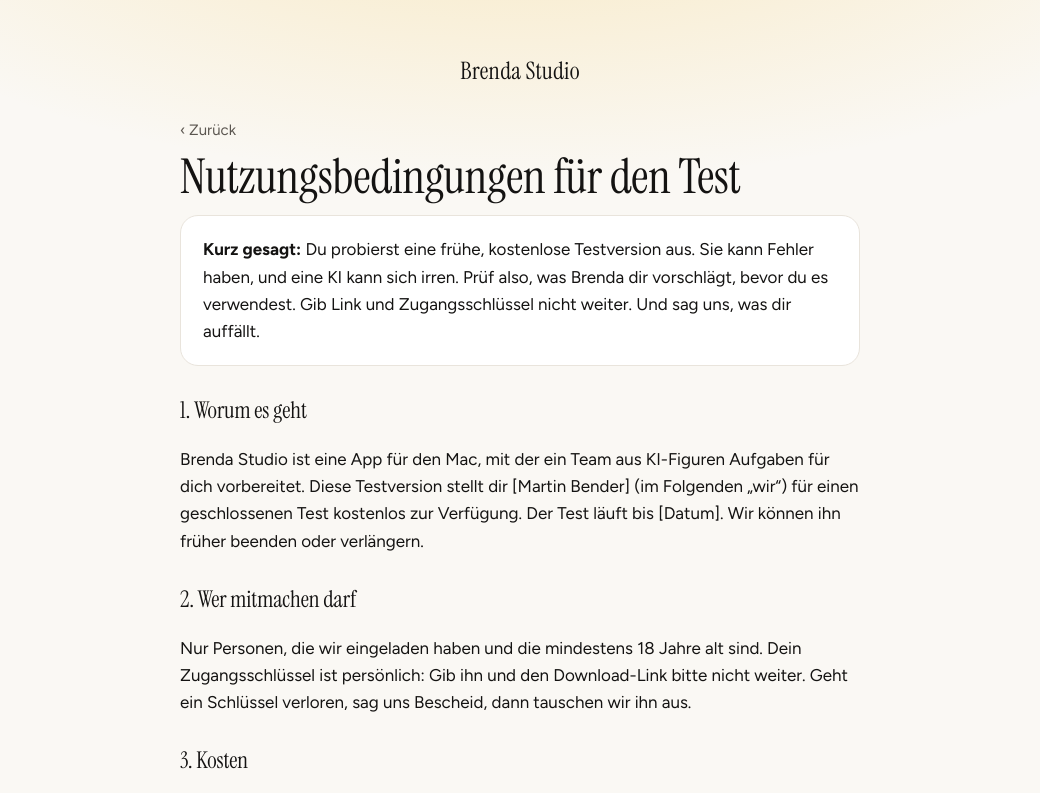
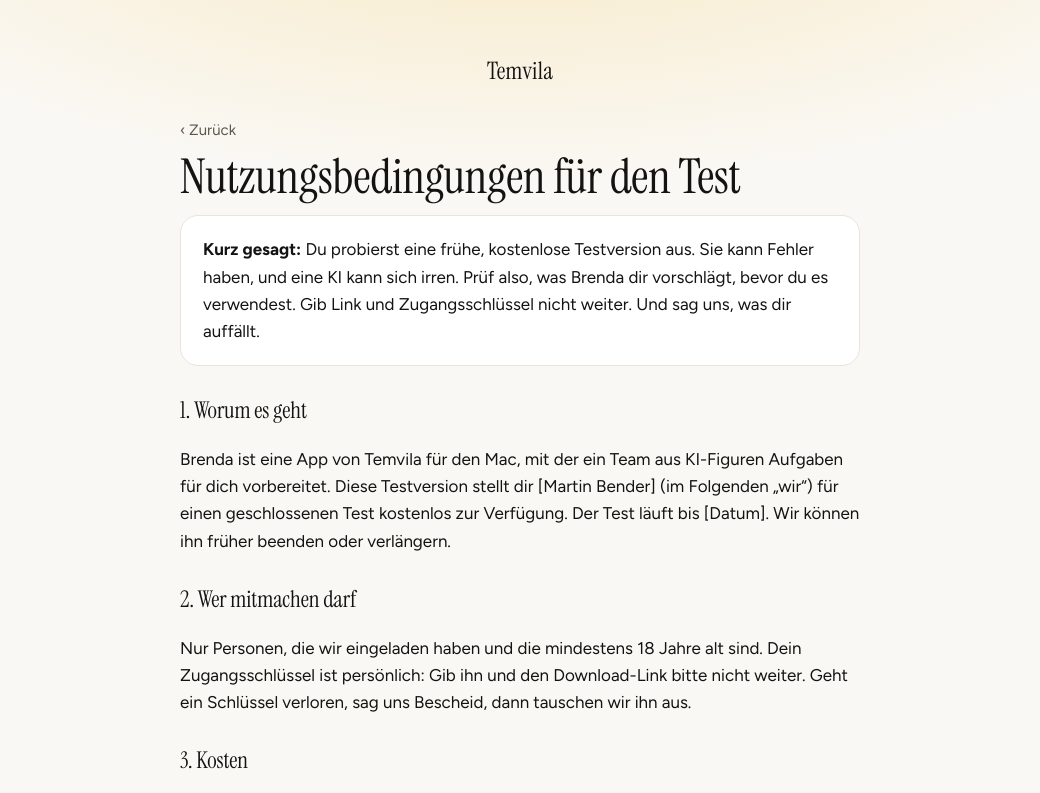
Before and after one commit to bendermartin-bit/brenda, a plain HTML site: page nutzungsbedingungen.html in a window 1280 px wide. Shown: the top 793 px of the page, without its empty margins (120-1160 px from the left). Drawn offline with Linux system fonts and the light colour scheme.

Commit message:
Name the page after Temvila
Co-Authored-By: Claude Opus 5.5 <noreply@anthropic.com>
Claude-Session: https://claude.ai/code/session_018vgDKPcsD2BsqK9qpDyjUE

```diff
--- a/nutzungsbedingungen.html
+++ b/nutzungsbedingungen.html
@@ -4,13 +4,13 @@
 <meta charset="utf-8">
 <meta name="viewport" content="width=device-width, initial-scale=1">
 <meta name="robots" content="noindex, nofollow">
-<title>Nutzungsbedingungen · Brenda Studio</title>
+<title>Nutzungsbedingungen · Temvila</title>
 <link rel="icon" href="brenda.png">
 <link rel="stylesheet" href="style.css">
 </head>
 <body>
 <main class="doc">
-  <p class="mark"><a href="./">Brenda Studio</a></p>
+  <p class="mark"><a href="./">Temvila</a></p>
   <a class="back" href="./">‹ Zurück</a>
   <h1>Nutzungsbedingungen für den Test</h1>
   <div class="card">
@@ -18,7 +18,7 @@
   </div>
 
   <h3>1. Worum es geht</h3>
-  <p>Brenda Studio ist eine App für den Mac, mit der ein Team aus KI-Figuren Aufgaben für dich vorbereitet. Diese Testversion stellt dir [Martin Bender] (im Folgenden „wir“) für einen geschlossenen Test kostenlos zur Verfügung. Der Test läuft bis [Datum]. Wir können ihn früher beenden oder verlängern.</p>
+  <p>Brenda ist eine App von Temvila für den Mac, mit der ein Team aus KI-Figuren Aufgaben für dich vorbereitet. Diese Testversion stellt dir [Martin Bender] (im Folgenden „wir“) für einen geschlossenen Test kostenlos zur Verfügung. Der Test läuft bis [Datum]. Wir können ihn früher beenden oder verlängern.</p>
 
   <h3>2. Wer mitmachen darf</h3>
   <p>Nur Personen, die wir eingeladen haben und die mindestens 18 Jahre alt sind. Dein Zugangsschlüssel ist persönlich: Gib ihn und den Download-Link bitte nicht weiter. Geht ein Schlüssel verloren, sag uns Bescheid, dann tauschen wir ihn aus.</p>
```
Also changed, not shown: datenschutz.html (+2 -2 lines), impressum.html (+3 -3 lines), index.html (+2 -2 lines).
